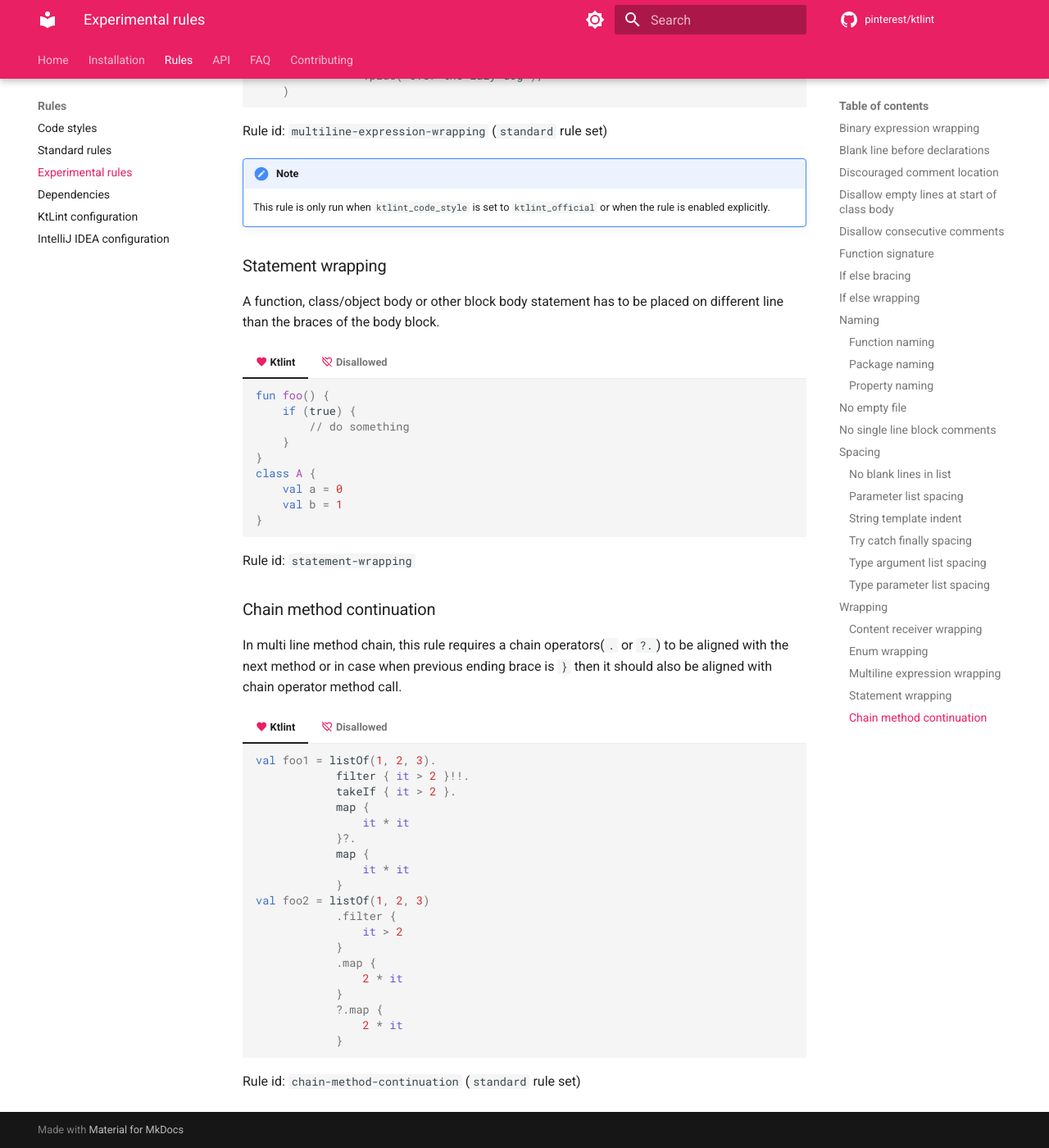
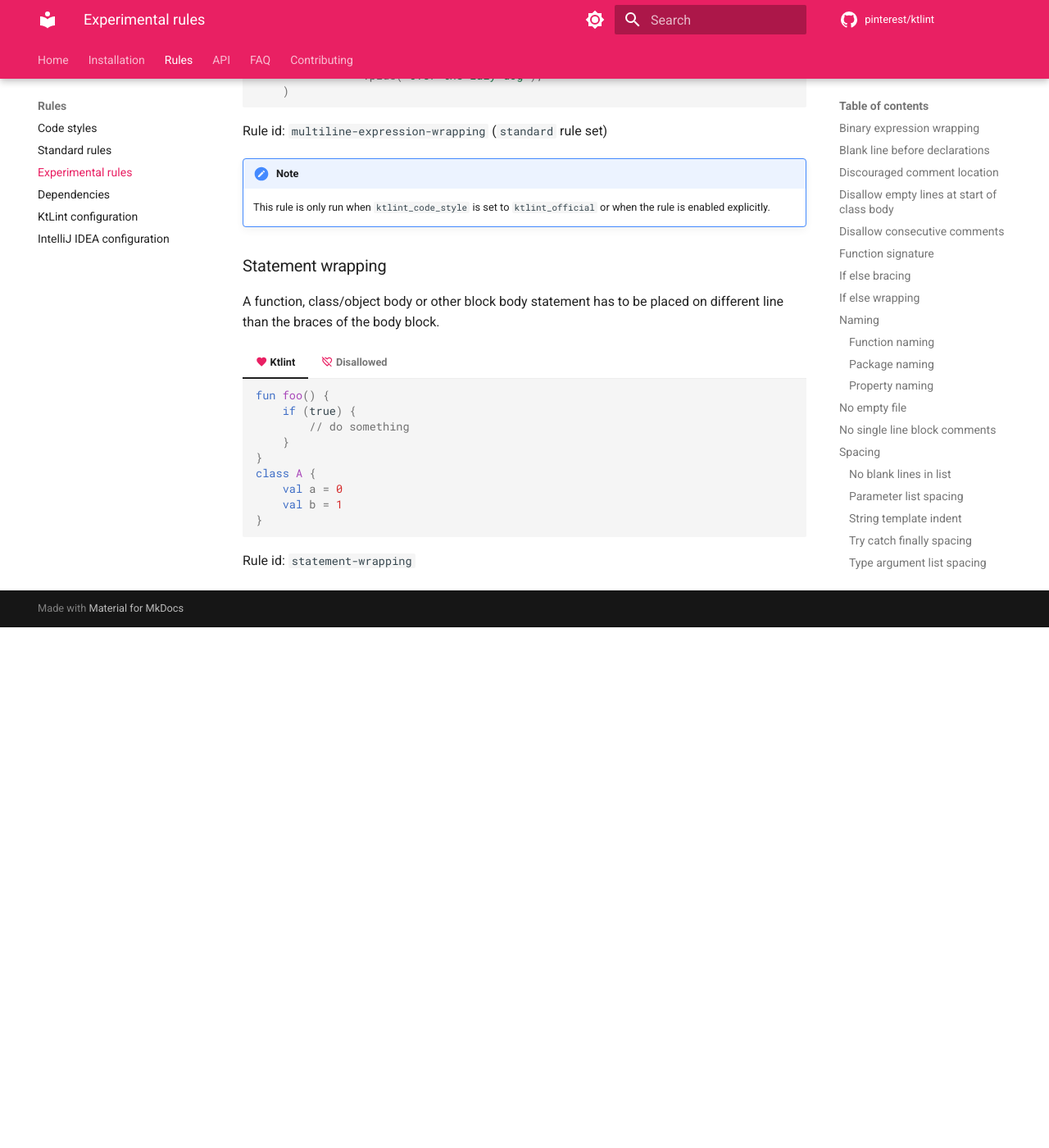
Before and after one commit to pinterest/ktlint, an MkDocs documentation site: the page built from documentation/release-latest/docs/rules/experimental.md, in a window 1280 px wide and 1400 px high, scrolled down 12502 px. Shown: the whole window at 82% size. Built offline with MkDocs 1.6.1 and Material for MkDocs 9.7.7, drawn with Linux system fonts in a browser that asks for light colours; comment, search, counter and statistics services are not loaded; the version menu is left out; after the commit the page ends 13267 px from its top, so only the background shows below that.

````diff
--- a/documentation/release-latest/docs/rules/experimental.md
+++ b/documentation/release-latest/docs/rules/experimental.md
@@ -930,54 +930,3 @@
     ```
 
 Rule id: `statement-wrapping`
-
-### Chain method continuation
-
-In multi line method chain, this rule requires a chain operators(`.` or `?.`) to be aligned with the next method or in case when previous ending brace is `}` then it should also be aligned with chain operator method call.
-
-=== "[:material-heart:](#) Ktlint"
-
-    ```kotlin
-    val foo1 = listOf(1, 2, 3).
-                filter { it > 2 }!!.
-                takeIf { it > 2 }.
-                map {
-                    it * it
-                }?.
-                map {
-                    it * it
-                }
-    val foo2 = listOf(1, 2, 3)
-                .filter {
-                    it > 2
-                }
-                .map {
-                    2 * it
-                }
-                ?.map {
-                    2 * it
-                }
-    ```
-
-=== "[:material-heart-off-outline:](#) Disallowed"
-
-    ```kotlin
-    val foo1 = listOf(1, 2, 3)
-                .filter { it > 2 }!!
-                .takeIf { it > 2 }
-                .map {
-                    it * it
-                }?.map {
-                    it * it
-                }
-    val foo2 = listOf(1, 2, 3)
-                .filter {
-                    it > 2
-                }.map {
-                    2 * it
-                }?.map {
-                    2 * it
-                }
-    ```
-
-Rule id: `chain-method-continuation` (`standard` rule set)
````
Also changed, not shown: documentation/snapshot/docs/rules/experimental.md (+1 -1 lines), CHANGELOG.md, 2 other files.
